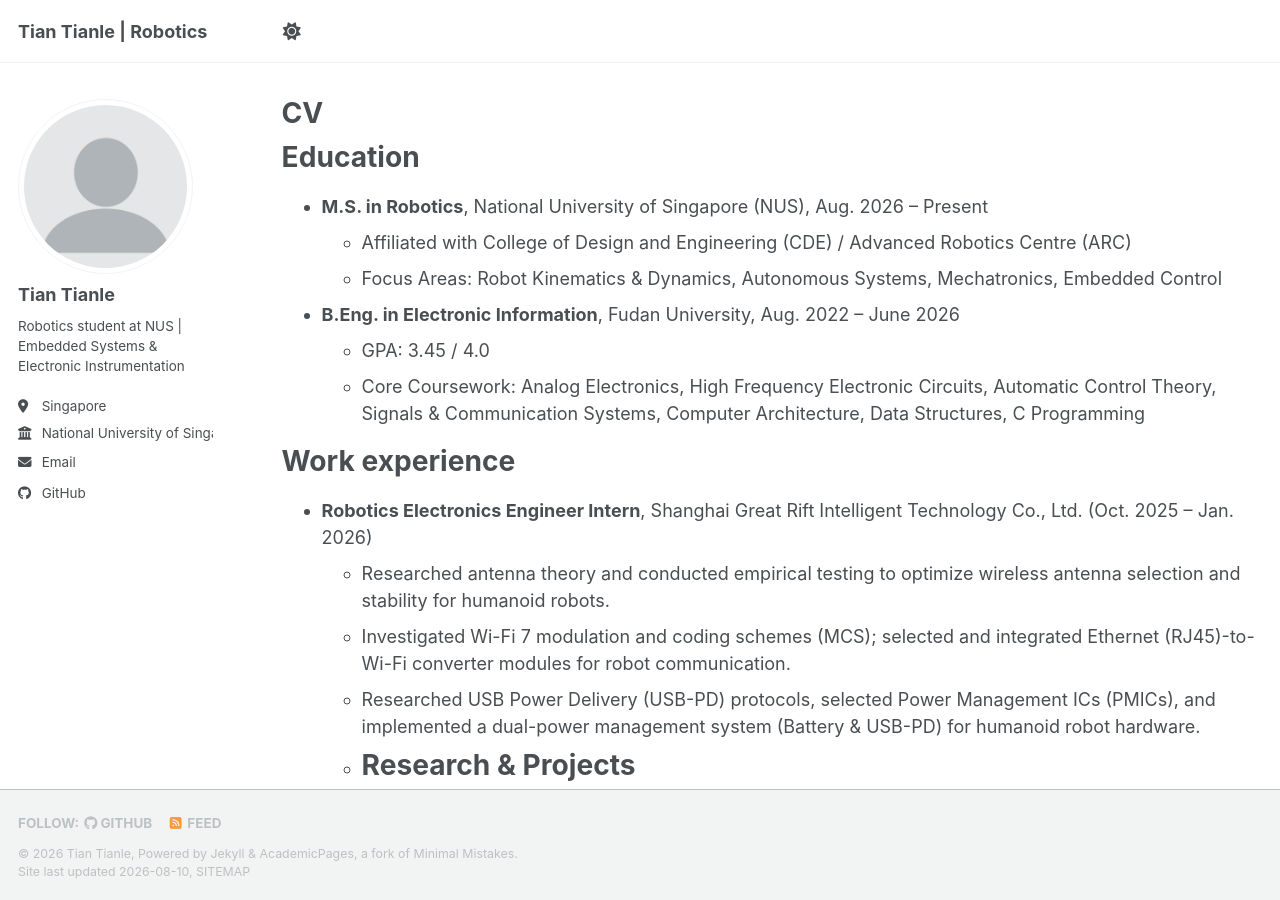
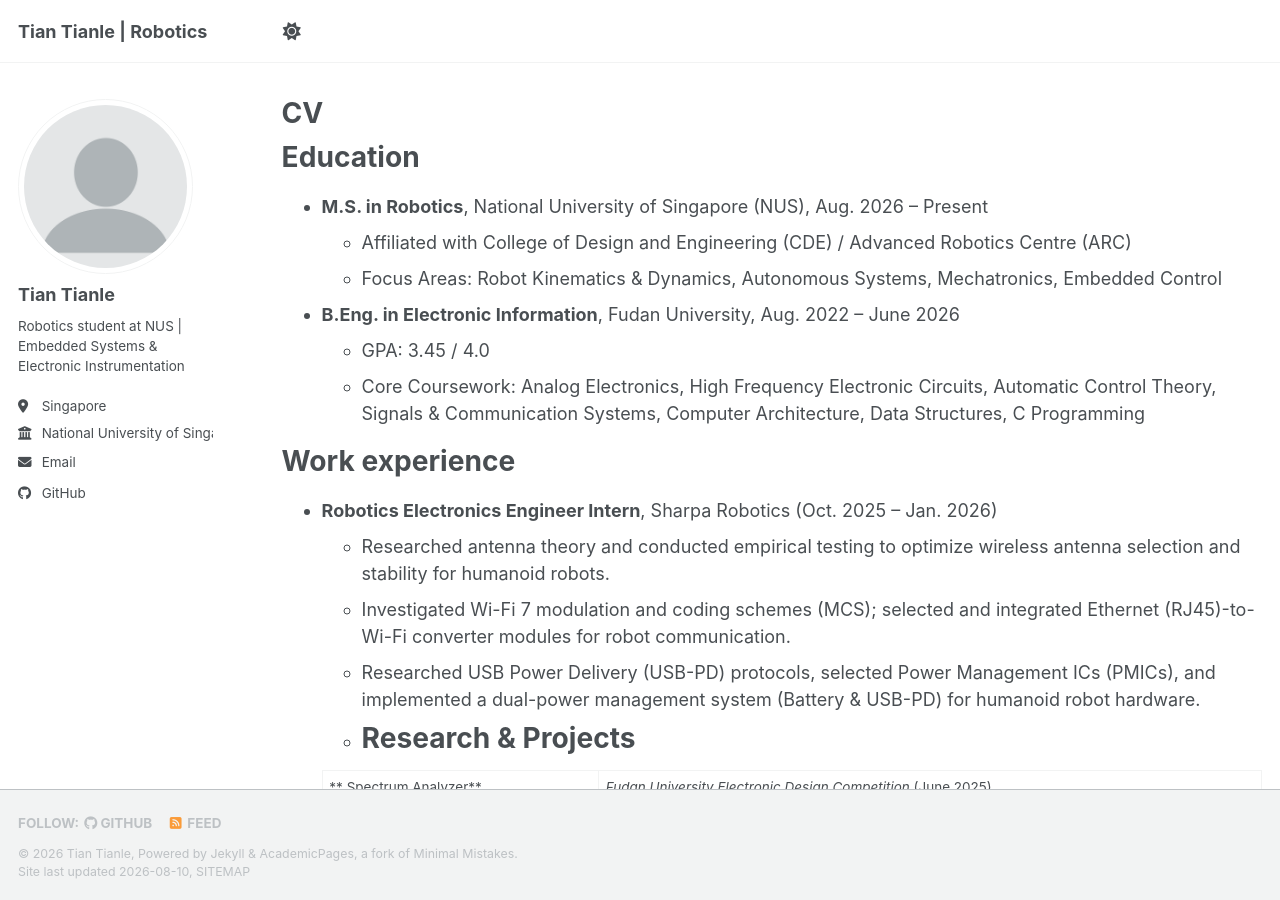
Before and after one commit to henrenzhenderen5/henrenzhenderen5.github.io, a Jekyll site: the page built from _pages/cv.md, in a window 1280 px wide and 900 px high. Built offline with Jekyll 4.4.1, drawn with Linux system fonts in a browser that asks for light colours; a style sheet for code colours, icons or effects is not loaded.

Commit message:
Update cv.md

```diff
--- a/_pages/cv.md
+++ b/_pages/cv.md
@@ -20,7 +20,7 @@ Education
 
 Work experience
 ======
-* **Robotics Electronics Engineer Intern**, Shanghai Great Rift Intelligent Technology Co., Ltd. (Oct. 2025 – Jan. 2026\)
+* **Robotics Electronics Engineer Intern**, Sharpa Robotics (Oct. 2025 – Jan. 2026\)
   * Researched antenna theory and conducted empirical testing to optimize wireless antenna selection and stability for humanoid robots.
   * Investigated Wi-Fi 7 modulation and coding schemes (MCS); selected and integrated Ethernet (RJ45)-to-Wi-Fi converter modules for robot communication.
   * Researched USB Power Delivery (USB-PD) protocols, selected Power Management ICs (PMICs), and implemented a dual-power management system (Battery & USB-PD) for humanoid robot hardware.
```
